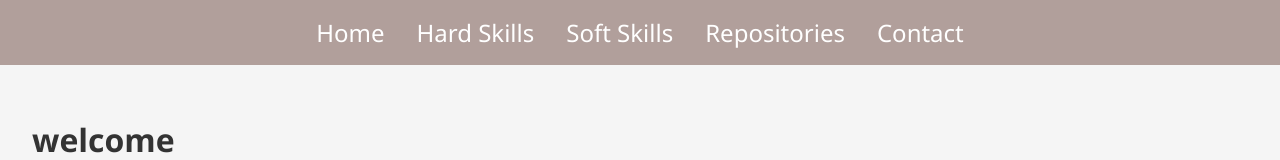
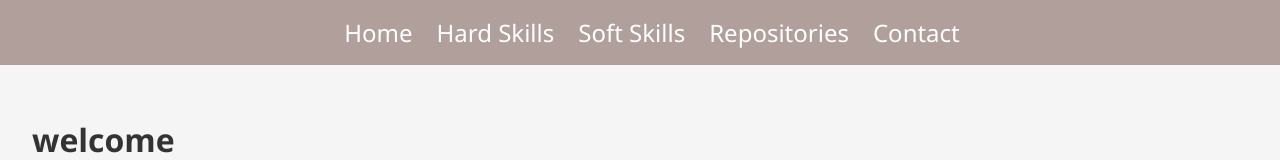
Before and after one commit to SupMBH/supmbh-site, a React (Create React App) app: page / in a window 1280 px wide. Shown: the top 160 px of the page. Built offline with nearby package versions, Linux system fonts and the light colour scheme.

Commit message:
burger 2.0

```diff
--- a/src/components/Header.css
+++ b/src/components/Header.css
@@ -9,7 +9,6 @@ header {
   list-style: none;
   display: flex;
   justify-content: center; /* Centrer les liens */
-  gap: 2rem; /* Espacement entre les liens */
   margin: 0;
   padding: 0;
 }
@@ -20,6 +19,7 @@ header {
   text-decoration: none;
   font-size: 1.5rem;
   transition: transform 0.1s ease, color 0.1s ease;
+  padding-left: 1em;
 }
 
 /* Effet au survol */
@@ -50,7 +50,6 @@ header {
     top: 60px;
     right: 0;
     background-color: var(--primary-color);;
-    padding: 1rem;
     width: 100%;
   }
 
@@ -61,7 +60,7 @@ header {
   /* Ajout des styles pour rendre toute la ligne cliquable */
   .nav-links li {
     list-style: none;
-    padding: 1rem;
+    padding-left: 1rem;
     width: 100%;           /* Occupe toute la largeur disponible */
     cursor: pointer;       /* Changer le curseur pour indiquer que c'est cliquable */
   }
```
